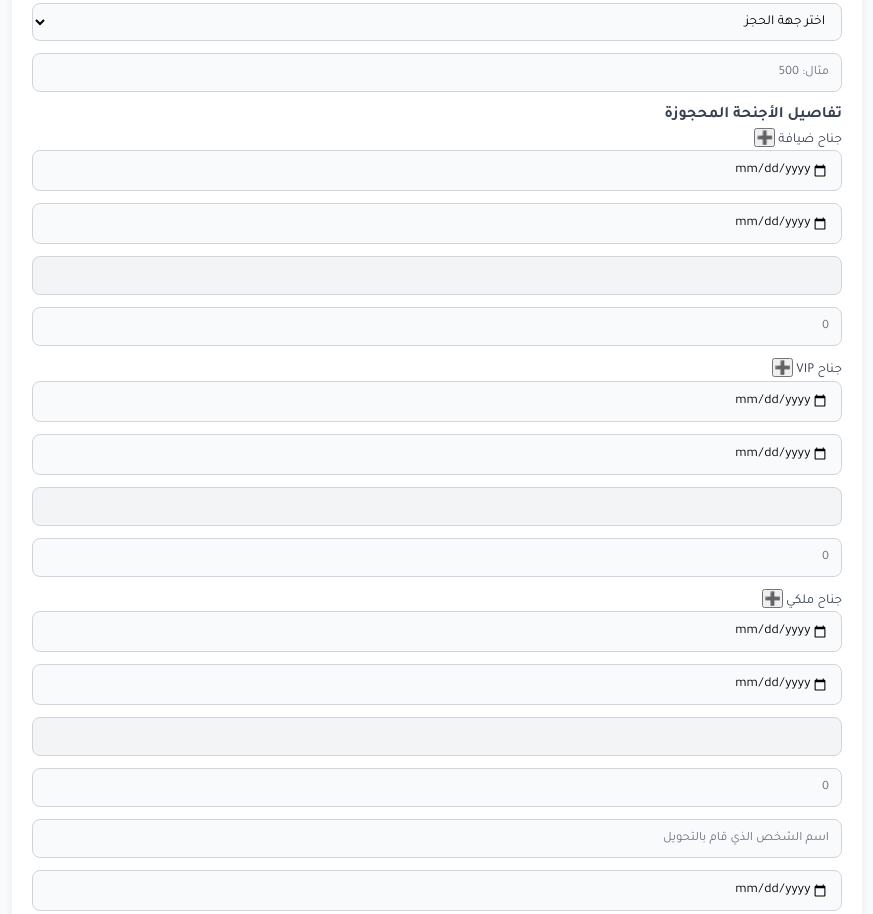
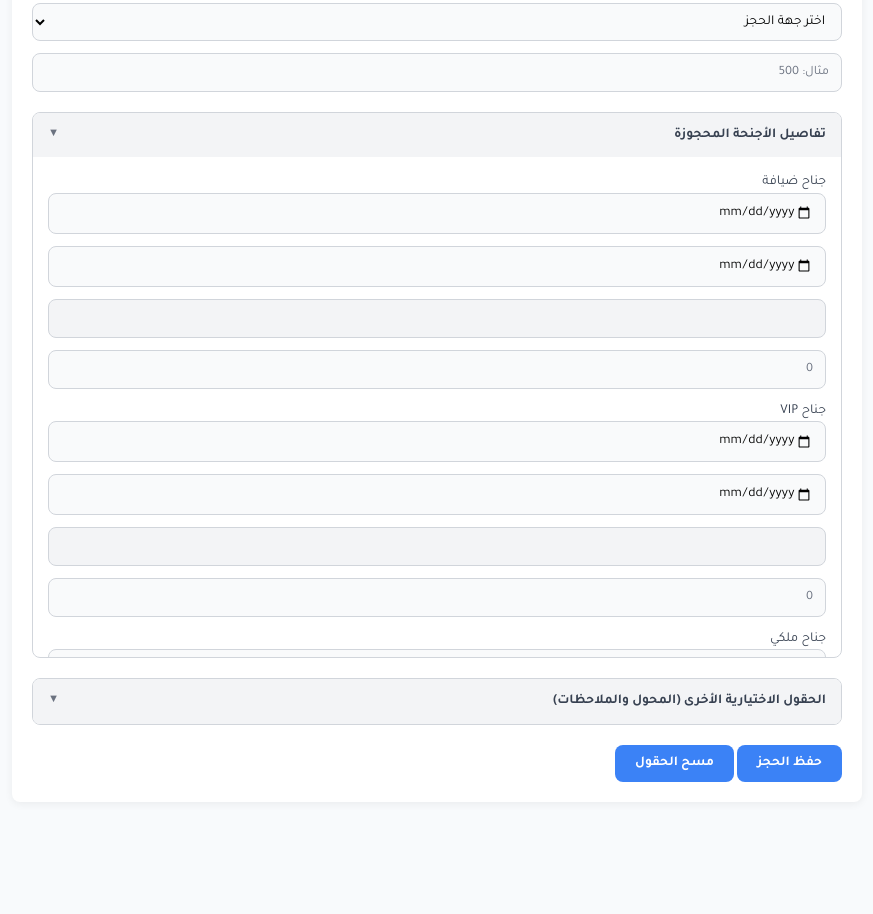
Before and after one commit to imoh11/hotel-reservation-app, a plain HTML site: page index.html in a window 1280 px wide. Shown: the part 388-1302 px from the top of the page, without its empty margins (203-1076 px from the left). After the commit the page ends 1202 px from the top, so only its background shows below. Drawn offline with Linux system fonts and the light colour scheme.

Commit message:
Update index.html

```diff
--- a/index.html
+++ b/index.html
@@ -15,10 +15,10 @@
         </div>
 
         <div class="tabs">
-            <button class="tab-button active" onclick="openTab('newReservation', this)">حجز جديد</button>
-            <button class="tab-button" onclick="openTab('editReservation', this)">تعديل حجز</button>
-            <button class="tab-button" onclick="openTab('cancelReservationTab', this)">إلغاء حجز</button>
-            <button class="tab-button" onclick="openTab('query', this)">الحجوزات القادمة</button>
+            <button class="tab-button active" data-tab="newReservation">حجز جديد</button>
+            <button class="tab-button" data-tab="editReservation">تعديل حجز</button>
+            <button class="tab-button" data-tab="cancelReservationTab">إلغاء حجز</button>
+            <button class="tab-button" data-tab="query">الحجوزات القادمة</button>
         </div>
 
 
@@ -75,14 +75,15 @@
                     </div>
                 </div>
 
-                <div class="form-group suite-details-group">
-                    <h3 class="suite-details-title">تفاصيل الأجنحة المحجوزة</h3>
+                <div class="collapsible-section">
+                    <div class="collapsible-header">
+                        تفاصيل الأجنحة المحجوزة
+                        <span class="collapsible-icon"></span>
+                    </div>
+                    <div class="collapsible-content active">
                          <div id="suitesContainer_new" class="suite-selection-container">
 
-                        <div class="suite-toggle-item">
-                            <span>جناح ضيافة <span id="guest_summary_new" class="suite-summary"></span></span>
-                            <button type="button" class="toggle-button" data-suite="guest" onclick="toggleSuiteDetails('new', 'guest', this)">➕</button>
-                        </div>
+                            <div class="suite-item-header">جناح ضيافة <span id="guest_summary_new" class="suite-summary"></span></div>
                             <div id="suiteDetails_new_guest" class="suite-details-area">
                                 <div class="form-row">
                                     <div class="form-group">
@@ -104,10 +105,7 @@
                                 </div>
                             </div>
 
-                        <div class="suite-toggle-item">
-                            <span>جناح VIP <span id="vip_summary_new" class="suite-summary"></span></span>
-                            <button type="button" class="toggle-button" data-suite="vip" onclick="toggleSuiteDetails('new', 'vip', this)">➕</button>
-                        </div>
+                            <div class="suite-item-header">جناح VIP <span id="vip_summary_new" class="suite-summary"></span></div>
                             <div id="suiteDetails_new_vip" class="suite-details-area">
                                 <div class="form-row">
                                     <div class="form-group">
@@ -129,10 +127,7 @@
                                 </div>
                             </div>
 
-                        <div class="suite-toggle-item last-suite-item">
-                            <span>جناح ملكي <span id="royal_summary_new" class="suite-summary"></span></span>
-                            <button type="button" class="toggle-button" data-suite="royal" onclick="toggleSuiteDetails('new', 'royal', this)">➕</button>
-                        </div>
+                            <div class="suite-item-header">جناح ملكي <span id="royal_summary_new" class="suite-summary"></span></div>
                             <div id="suiteDetails_new_royal" class="suite-details-area">
                                 <div class="form-row">
                                     <div class="form-group">
@@ -155,13 +150,15 @@
                             </div>
                         </div>
                     </div>
+                </div>
 
-                <div class="form-group">
-                    <label class="transferer-label">
-                        اسم المحول وتاريخ التحويل
-                        <button type="button" class="toggle-button" id="transfererToggleButton_new" onclick="toggleTransferer('new', this)">➕</button>
-                    </label>
-                    <div id="transfererField_new" class="optional-field form-row">
+                <div class="collapsible-section">
+                    <div class="collapsible-header">
+                        الحقول الاختيارية الأخرى (المحول والملاحظات)
+                        <span class="collapsible-icon"></span>
+                    </div>
+                    <div class="collapsible-content">
+                        <div id="transfererField_new" class="form-row">
                             <div class="form-group">
                                 <label for="transfererName_new">اسم المحول</label>
                                 <input type="text" id="transfererName_new" class="form-control" placeholder="اسم الشخص الذي قام بالتحويل">
@@ -171,11 +168,12 @@
                                 <input type="date" id="currentDate_new" class="form-control">
                             </div>
                         </div>
-                </div>
 
                         <div class="form-group">
                             <label for="notes_new">ملاحظات</label>
                             <textarea id="notes_new" rows="3" class="form-control" placeholder="أي ملاحظات إضافية..."></textarea>
+                        </div>
+                    </div>
                 </div>
 
                 <div class="button-group">
```
Lines whose indentation alone changed are shown as unchanged.
